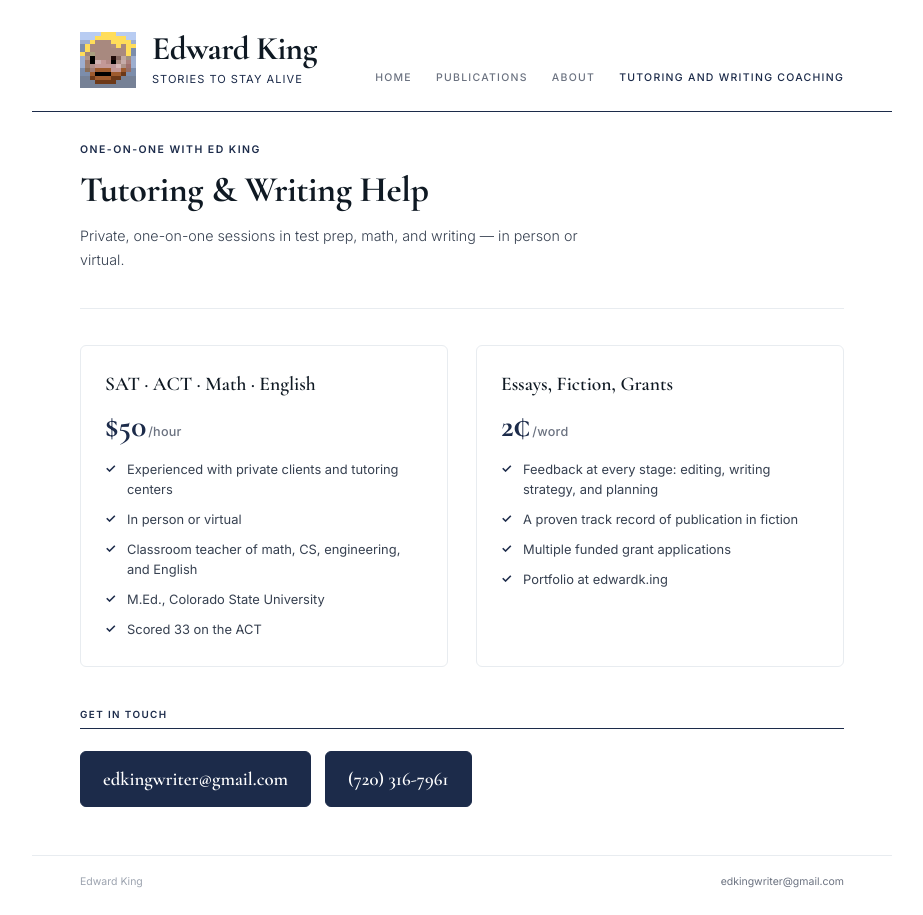
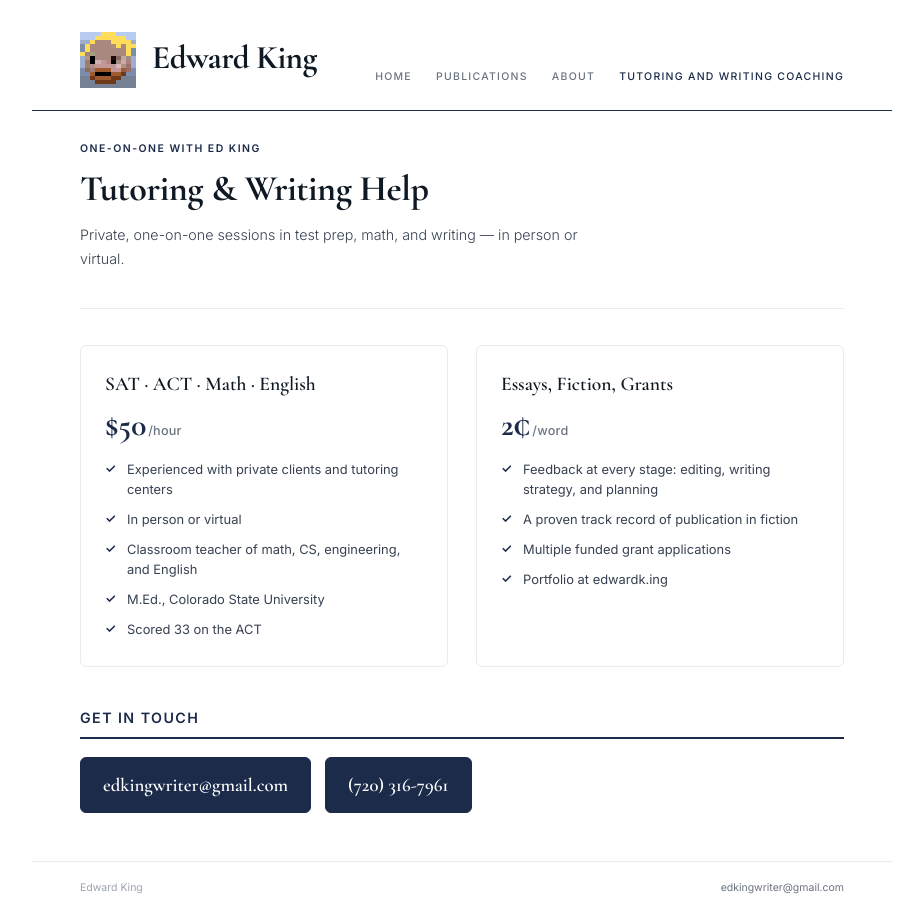
Before and after one commit to edking4967/edwardk.ing, a Jekyll site: the page built from coach.html, in a window 1280 px wide. Shown: the whole page, without its empty margins (178-1101 px from the left). Built offline with Jekyll 4.4.1, drawn with Linux system fonts in a browser that asks for light colours.

Commit message:
Blank site tagline and enlarge coach contact heading
Removes the stray editor swap file and bumps the "Get in touch"
label size on the coach page.

```diff
--- a/_config.yml
+++ b/_config.yml
@@ -1,5 +1,5 @@
 title: Edward King
-tagline: Stories to stay alive
+tagline:
 description: Writer based in Colorado.
 baseurl: ""
 url: "https://edwardk.ing"
--- a/assets/css/main.scss
+++ b/assets/css/main.scss
@@ -579,6 +579,14 @@ a { color: inherit; text-decoration: none; }
 
 .coach-contact {
   padding-top: 4px;
+
+  .section-label {
+    font-size: 0.95em;
+    letter-spacing: 0.1em;
+    border-bottom-width: 2px;
+    padding-bottom: 8px;
+    margin-bottom: 18px;
+  }
 }
 
 .coach-contact-row {
```
Also changed, not shown: 1 other file.
